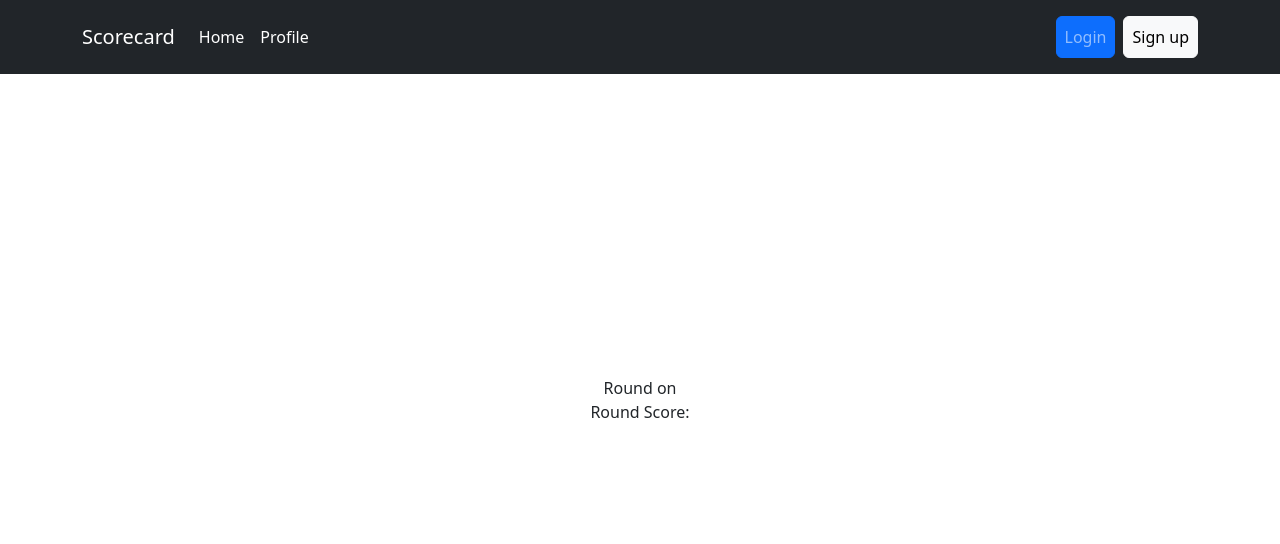
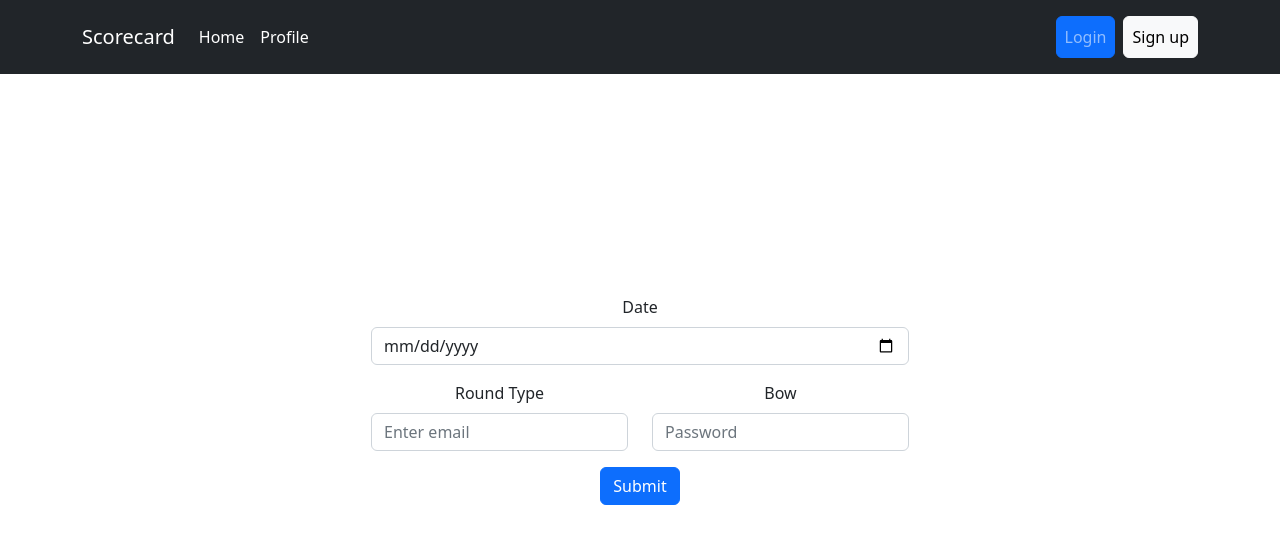
Before and after one commit to whtdrgn101/scorecard-app, a React (Vite) app in the folder scorecard/: page /round/1 in a window 1280 px wide. Shown: the top 544 px of the page. Built offline with nearby package versions, Linux system fonts and the light colour scheme; no server answers.

Commit message:
Started cleaning up warnings and building form for round edit

```diff
--- a/scorecard/package.json
+++ b/scorecard/package.json
@@ -11,6 +11,7 @@
   },
   "dependencies": {
     "bootstrap": "^5.2.3",
+    "jquery": "^3.6.4",
     "react": "^18.2.0",
     "react-bootstrap": "^2.7.4",
     "react-dom": "^18.2.0",
--- a/scorecard/src/App.jsx
+++ b/scorecard/src/App.jsx
@@ -1,5 +1,5 @@
 import { useState } from 'react'
-import { Routes, Route, Link, BrowserRouter } from 'react-router-dom';
+import { Routes, Route, BrowserRouter } from 'react-router-dom';
 import Home from './Pages/Home';
 import Profile from './Pages/Profile';
 import Menu from './Components/Menu';
@@ -10,7 +10,6 @@ function App() {
   const [count, setCount] = useState(0)
 
   return (
-    <>
     <BrowserRouter>
       <Menu />
       <Routes>
@@ -19,7 +18,6 @@ function App() {
         <Route path="/profile" element={<Profile />} />
       </Routes>
     </BrowserRouter>
-    </>
   )
 }
 
--- a/scorecard/src/Components/Menu.jsx
+++ b/scorecard/src/Components/Menu.jsx
@@ -1,6 +1,5 @@
 import React from 'react';
 import Container from 'react-bootstrap/Container';
-import { Link } from 'react-router-dom';
 import Nav from 'react-bootstrap/Nav';
 import Navbar from 'react-bootstrap/Navbar';
 
@@ -12,18 +11,8 @@ export default function Menu() {
         <Navbar.Toggle aria-controls="responsive-navbar-nav" />
         <Navbar.Collapse id="responsive-navbar-nav">
           <Nav className="me-auto">
-            <Nav.Link>
-              {' '}
-              <Link className="text-decoration-none text-white" to="/">
-                Home
-              </Link>
-            </Nav.Link>
-            <Nav.Link>
-              {' '}
-              <Link className="text-decoration-none text-white" to="/profile">
-                Profile
-              </Link>
-            </Nav.Link>
+            <Nav.Link className="text-decoration-none text-white" href="/">Home</Nav.Link>
+            <Nav.Link className="text-decoration-none text-white" href="/profile">Profile</Nav.Link>
           </Nav>
           <Nav className="gap-2">
             <Nav.Link className="btn btn-primary" href="#">Login</Nav.Link>
--- a/scorecard/src/Components/RoundList.jsx
+++ b/scorecard/src/Components/RoundList.jsx
@@ -1,6 +1,7 @@
 
 import React, { useState, useEffect } from 'react';
 import Container from 'react-bootstrap/Container';
+import Table from 'react-bootstrap/Table';
 import { Link } from 'react-router-dom';
 
 function RoundList() {
@@ -24,27 +25,36 @@ function RoundList() {
             id: round.id,
             round_date: dt,
             score_total: round.score_total,
+            round_type: round.round_type.name,
             bow_name: round.bow.name,
             bow_id: round.bow.id
         }
       })
     return (
         <Container>
-            <h2>Most Recent Rounds for User</h2>
-            <div className="row">
-                <div className="col-xs-6 col-md-4"><strong>Date</strong></div>
-                <div className="col-xs-6 col-md-4"><strong>Bow</strong></div>
-                <div className="col-xs-6 col-md-4"><strong>Score</strong></div>
-            </div>
-            {rounds.map(round => (
-            <div className="row">
-                <div className="col-xs-6 col-md-4"><Link to={`/round/${round.id}`}>{round.round_date}</Link></div>
-                <div className="col-xs-6 col-md-4">{round.bow_name}</div>
-                <div className="col-xs-6 col-md-4">{round.score_total}</div>
-            </div>
-            )
-            )}
-
+            <h3>Most Recent Rounds for User</h3>
+            <Table striped bordered hover responsive>
+                <caption>Most Recent Rounds for User</caption>
+                <thead>
+                    <tr>
+                        <th>Date</th>
+                        <th>Type</th>
+                        <th>Bow</th>
+                        <th>Score</th>
+                    </tr>
+                </thead>
+                <tbody>
+                {rounds.map(round => (
+                    <tr key={round.id}>
+                        <td><Link to={`/round/${round.id}`}>{round.round_date}</Link></td>
+                        <td>{round.round_type}</td>
+                        <td>{round.bow_name}</td>
+                        <td>{round.score_total}</td>
+                    </tr>
+                )
+                )}
+                </tbody>
+            </Table>
         </Container>
     );
 }
--- a/scorecard/src/Pages/Round.jsx
+++ b/scorecard/src/Pages/Round.jsx
@@ -1,9 +1,12 @@
 import React, { useState, useEffect } from 'react';
-import Container from 'react-bootstrap/Container';
+import Col from 'react-bootstrap/Col';
+import Row from 'react-bootstrap/Row'
+import Form from 'react-bootstrap/Form';
+import Button from 'react-bootstrap/Button';
 import { useParams } from "react-router";
 
 export default function Round() {
-    const {id} = useParams()
+    const {id} = useParams();
     const [data, setData] = useState([]);
 
     useEffect(() => {
@@ -14,13 +17,24 @@ export default function Round() {
       }, []);
 
     return (
-        <Container>
-            <div class="panel panel-primary">
-                <div class="panel-heading">Round on {data.round_date}</div>
-                <div class="panel-body">
-                    <div>Round Score: {data.score_total}</div>
-                </div>
-            </div>
-        </Container>
+        <Form>
+            <Form.Group as={Col} className="mb-3" controlId="formGroupRoundDate">
+                <Form.Label>Date</Form.Label>
+                <Form.Control type="date" placeholder="Select a Date" />
+            </Form.Group>
+            <Row>
+                <Form.Group as={Col} className="mb-3" controlId="formGroupRoundType">
+                    <Form.Label>Round Type</Form.Label>
+                    <Form.Control type="email" placeholder="Enter email" />
+                </Form.Group>
+                <Form.Group as={Col} className="mb-3" controlId="formGroupBow">
+                    <Form.Label>Bow</Form.Label>
+                    <Form.Control type="password" placeholder="Password" />
+                </Form.Group>
+            </Row>
+            <Button variant="primary" type="submit">
+                Submit
+            </Button>
+        </Form>
     );
 }
```
Also changed, not shown: 1 other file (tests, documents, lock files or other folders). Lines whose indentation alone changed are shown as unchanged.
